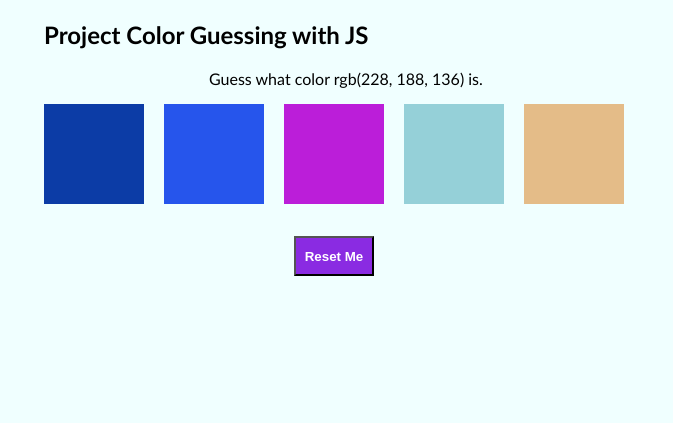
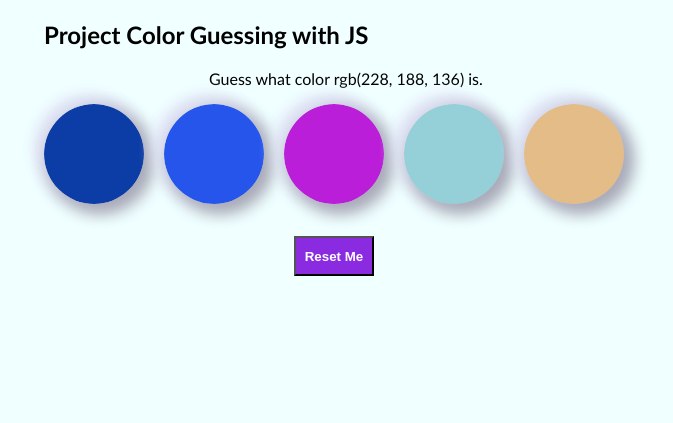
Before and after one commit to SuperNatalie/Color_Guessing_Game, a plain HTML site: page index.html in a window 1280 px wide. Shown: the whole page, without its empty margins (301-974 px from the left). Drawn offline with Linux system fonts and the light colour scheme.

Commit message:
styling css

```diff
--- a/style.css
+++ b/style.css
@@ -8,6 +8,7 @@ body {
     height: 400px;
     margin-left: auto;
     margin-right: auto;
+    box-shadow: none;
 
 }
 
@@ -27,12 +28,17 @@ p {
     display: flex;
     width: 600px;
     border: none;
+    box-shadow: none;
 }
 
 div {
     width: 100px;
     height: 100px;
     justify-content: space-around;
+    box-shadow:  6px 6px 18px #a7a8b6,
+    -6px -6px 18px #e1e4f6;
+    border-radius: 50%;
+
 }
 .parent-div div:hover{
     margin-top: 2px;
```
